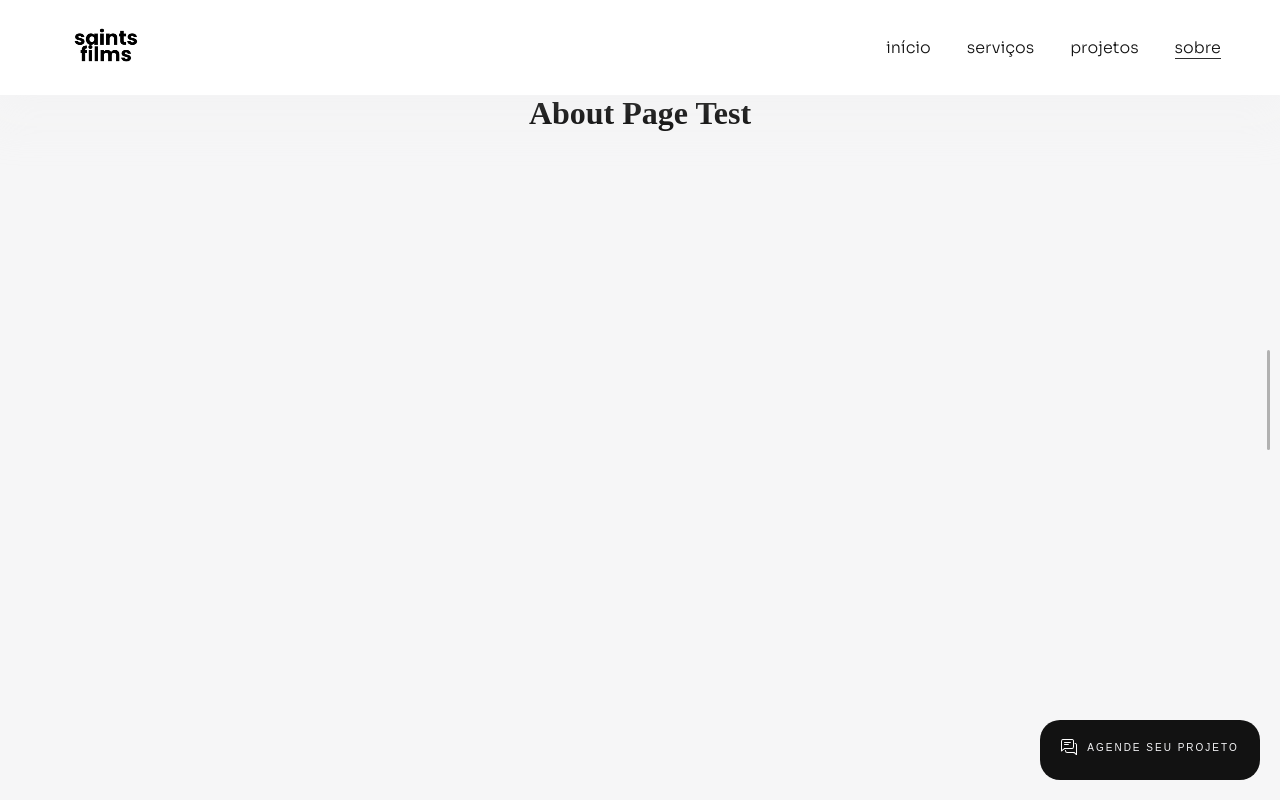
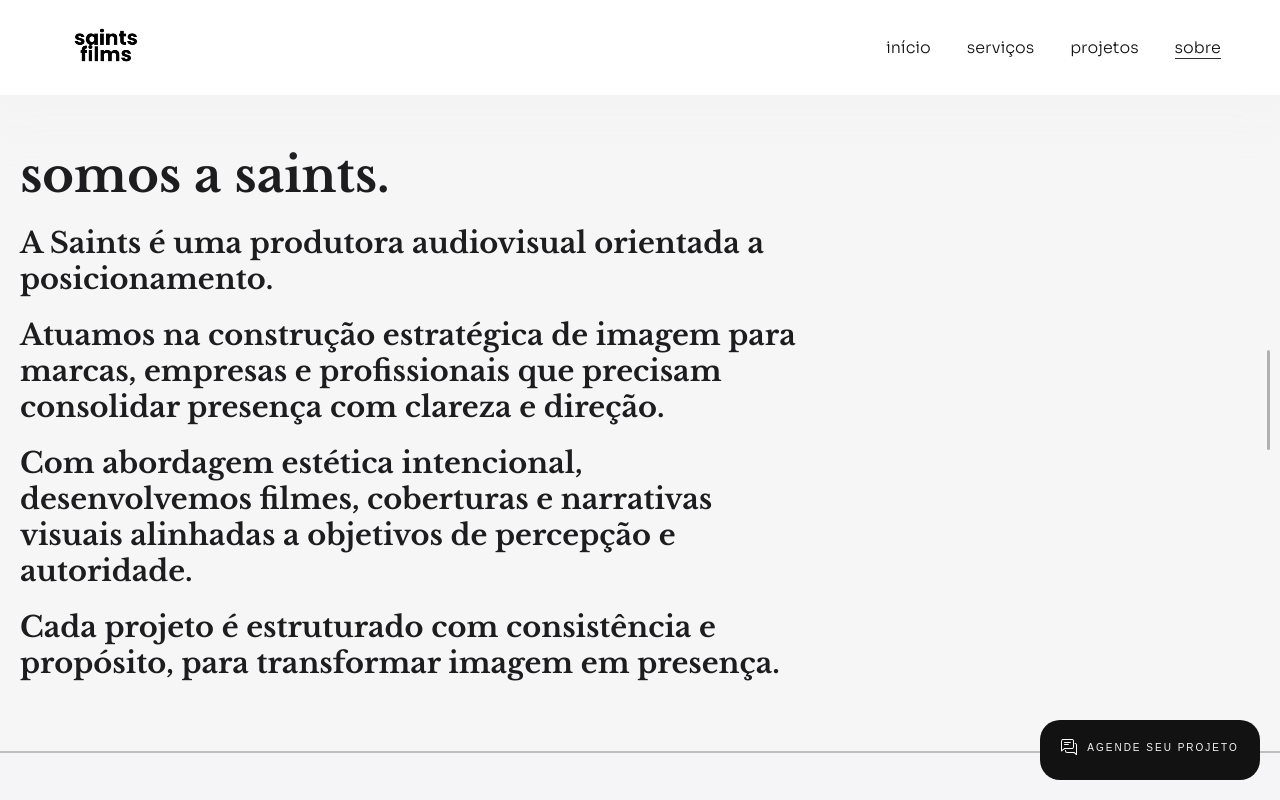
Before and after one commit to FeSantsss/saints-react, a React (Vite) app in the folder project-saints/saints-project/: page /sobre in a window 1280 px wide. Shown: the top 800 px of the page. Built offline with nearby package versions, Linux system fonts and the light colour scheme.

Commit message:
news: change on about page and animation on pages route

```diff
--- a/project-saints/saints-project/src/App.jsx
+++ b/project-saints/saints-project/src/App.jsx
@@ -1,23 +1,36 @@
-import { Outlet } from 'react-router-dom'
-import './App.css'
-import Menu from './components/Menu'
-import Chat from './components/Chat'
-import Footer from './components/Footer'
-import ScrollBar from './components/ScrollBar'
+import { Outlet, useLocation } from "react-router-dom";
+import "./App.css";
+import Menu from "./components/Menu";
+import Chat from "./components/Chat";
+import Footer from "./components/Footer";
+import ScrollBar from "./components/ScrollBar";
+
+import { AnimatePresence, motion } from "framer-motion";
 
 function App() {
+  const location = useLocation();
 
   return (
     <>
-      <Menu/>
-      <ScrollBar/>
-
-      <main><Outlet/></main>
-
-      <Chat/>
-      <Footer/>
+      <Menu />
+      <ScrollBar />
+      <AnimatePresence mode="wait">
+        <motion.div
+          key={location.pathname}
+          initial={{ opacity: 0 }}
+          animate={{ opacity: 1 }}
+          exit={{ opacity: 0 }}
+          transition={{ duration: 0.2 }}
+        >
+          <main>
+            <Outlet />
+          </main>
+        </motion.div>
+      </AnimatePresence>
+      <Chat />
+      <Footer />
     </>
-  )
+  );
 }
 
-export default App
+export default App;
--- /dev/null
+++ b/project-saints/saints-project/src/assets/about-page.css
@@ -0,0 +1,22 @@
+.text-about-page {
+  font-family: var(--font-libre-rich);
+  font-size: clamp(1.4rem, 3vw, 1.3rem);
+  margin: 20px 0;
+}
+.title-about-page {
+  font-family: var(--font-libre-rich);
+  font-size: clamp(1.7rem, 4vw, 3rem);
+  margin: 0px 0 clamp(20px, 1rem, 40px);
+}
+.section-about {
+  padding: 50px 20px;
+  text-align: left;
+  color: var(--black-main);
+}
+
+@media (min-width: 800px) {
+  .text-about-page {
+    max-width: 800px;
+    font-size: clamp(1.3rem, 3vw, 1.8rem);
+  }
+}
--- a/project-saints/saints-project/src/components/componentsHome/ProjectBox.jsx
+++ b/project-saints/saints-project/src/components/componentsHome/ProjectBox.jsx
@@ -1,36 +1,39 @@
-import { motion } from 'framer-motion'
-import '../../assets/projectBox.css'
-import Buttom from './Buttom'
+import { motion } from "framer-motion";
+import "../../assets/projectBox.css";
+import Buttom from "./Buttom";
 
-const ProjectBox = ({ image , content}) => {
+const ProjectBox = ({ image, content }) => {
   return (
     <>
       <motion.div
         initial={{
           opacity: 0,
           y: -10,
-
         }}
         whileInView={{
           opacity: 1,
           y: 0,
-
         }}
         transition={{
           duration: 1,
-          ease: "easeIn"
+          ease: "easeIn",
         }}
         viewport={{ once: false }}
-        loading='lazy'
+        loading="lazy"
       >
         <div className="project-box">
-          <img className='image-for-project-box' src={image} alt="image of project" loading='lazy' />
+          <img
+            className="image-for-project-box"
+            src={image}
+            alt="image of project"
+            loading="lazy"
+          />
         </div>
-        <h2 className='content-box-design'>{content}</h2>
-        <Buttom text={"ver mais"}/>
+        <h2 className="content-box-design">{content}</h2>
+        <Buttom text={"ver case"} />
       </motion.div>
     </>
-  )
-}
+  );
+};
 
-export default ProjectBox
+export default ProjectBox;
--- a/project-saints/saints-project/src/routes/About.jsx
+++ b/project-saints/saints-project/src/routes/About.jsx
@@ -1,15 +1,33 @@
-
+import "../assets/about-page.css";
 
 const About = () => {
   return (
     <>
       <title>Saints Films | Sobre</title>
-      <div style={{height: "900px", textAlign: "center"}}>
-        <h1>About Page Test</h1>
-
+      <div className="section-about">
+        <h2>
+          <p className="title-about-page">somos a saints.</p>
+          <p className="text-about-page">
+            A Saints é uma produtora audiovisual orientada a posicionamento.
+          </p>
+          <p className="text-about-page">
+            Atuamos na construção estratégica de imagem para marcas, empresas e
+            profissionais que precisam consolidar presença com clareza e
+            direção.
+          </p>
+          <p className="text-about-page">
+            Com abordagem estética intencional, desenvolvemos filmes, coberturas
+            e narrativas visuais alinhadas a objetivos de percepção e
+            autoridade.
+          </p>
+          <p className="text-about-page">
+            Cada projeto é estruturado com consistência e propósito, para
+            transformar imagem em presença.
+          </p>
+        </h2>
       </div>
     </>
-  )
-}
+  );
+};
 
-export default About
+export default About;
```
